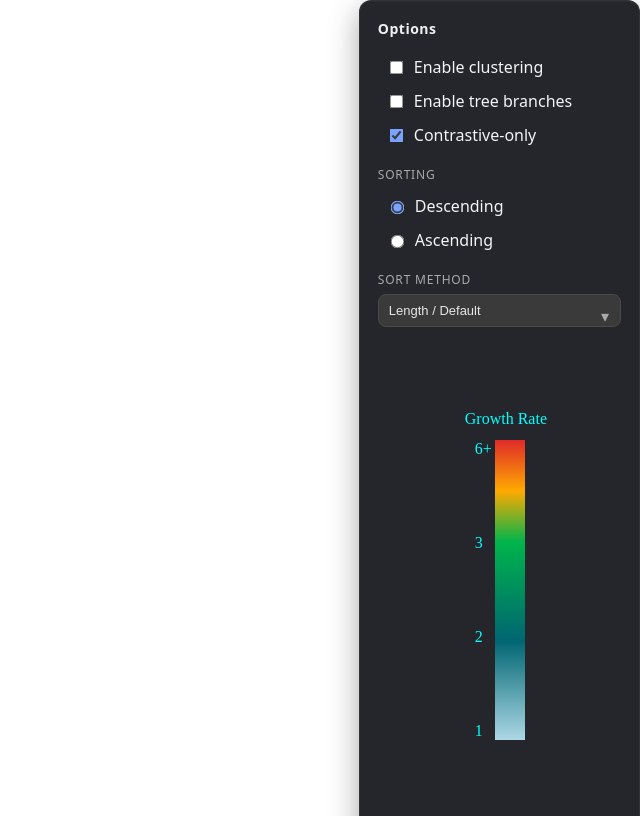
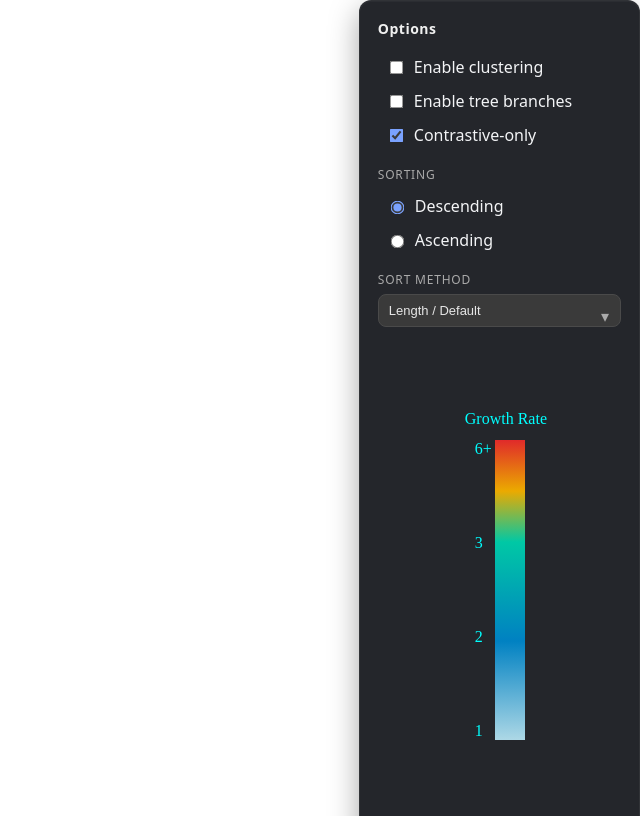
Before and after one commit to h-connor/SLE_visualized, a website: page index.html in a window 1280 px wide. Shown: the whole page, without its empty margins (640-1280 px from the left). Drawn offline with nearby package versions, Linux system fonts and the light colour scheme.

Commit message:
lightened and smoothened the blue/green color spectrum

```diff
--- a/index.html
+++ b/index.html
@@ -16,9 +16,9 @@
 
       :root { /* Core document vars */
         --color-lowest: 173,216,230;
-        --color-low: 0,102,114;
-        --color-med: 0,180,75;
-        --color-high: 255,170,0;
+        --color-low: 0,129,194;
+        --color-med: 0,200,165;
+        --color-high: 235,170,0;
         --color-highest:224, 42, 42;
       }
 
```
